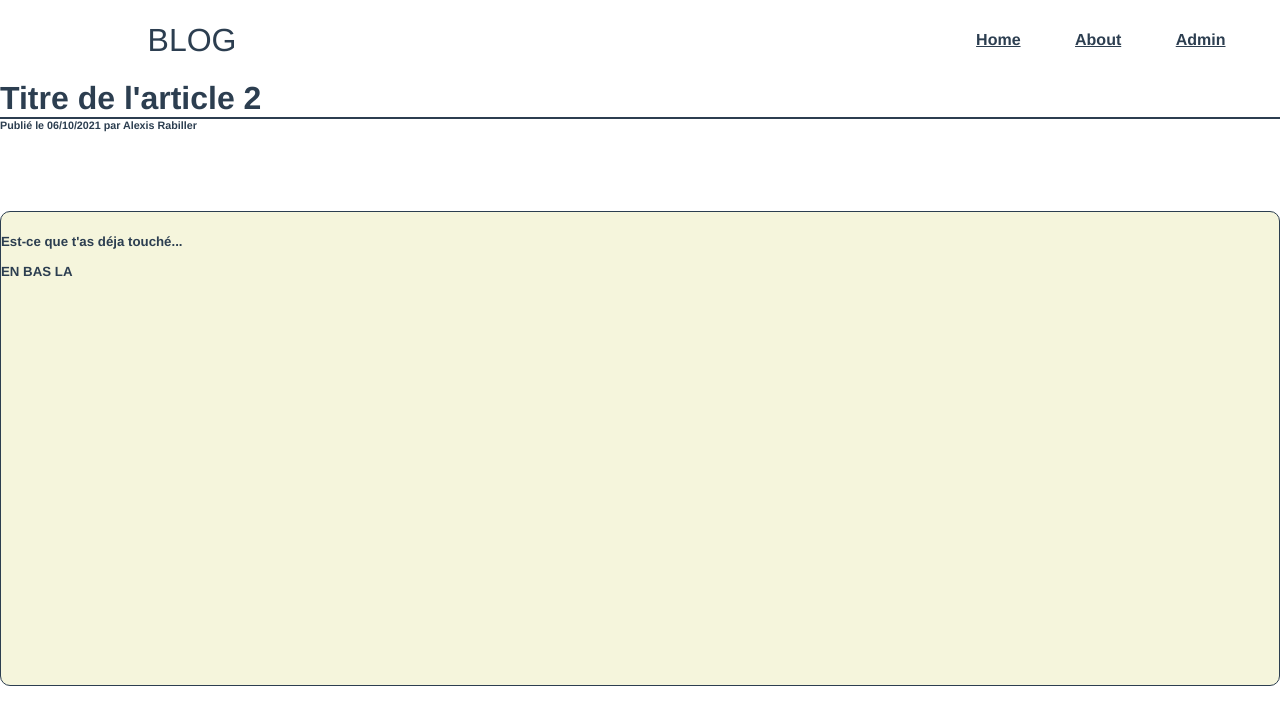
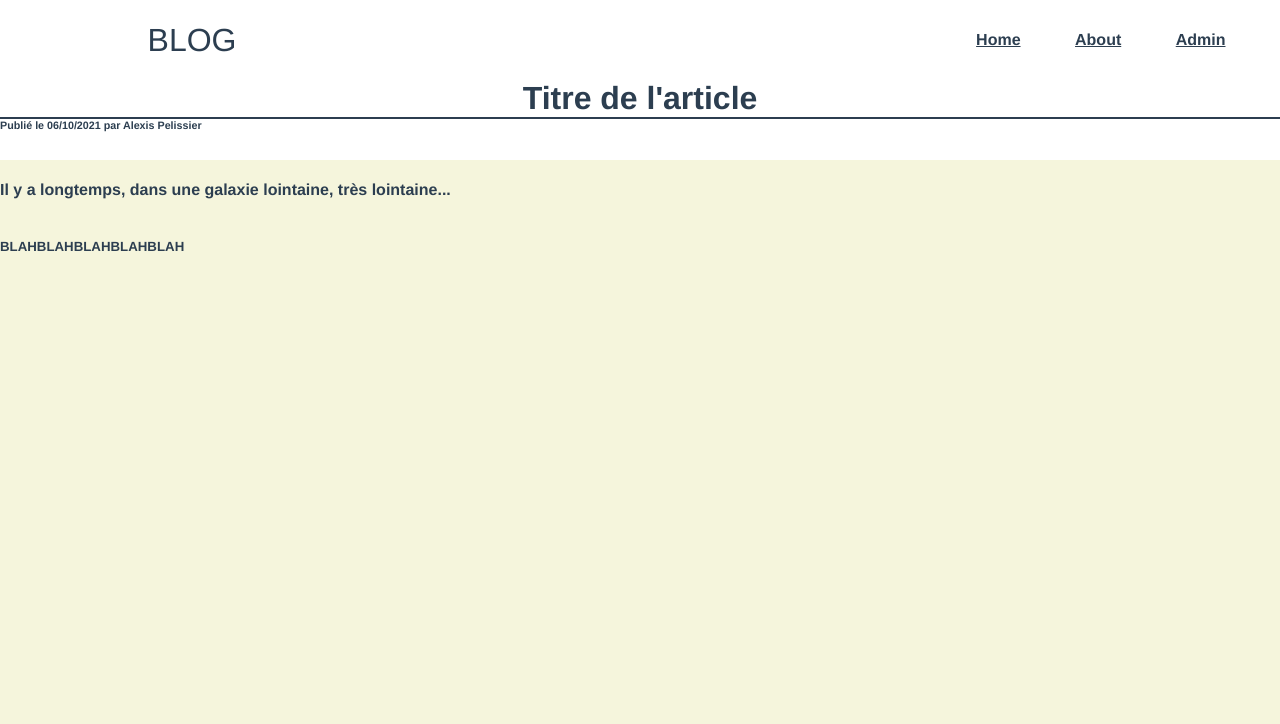
Before and after one commit to Alexis-Pel/blogVue, a Vue app: page /singlepost in a window 1280 px wide. Shown: the top 724 px of the page. Built offline with nearby package versions, Linux system fonts and the light colour scheme.

Commit message:
css singlepost

```diff
--- a/src/App.vue
+++ b/src/App.vue
@@ -21,6 +21,7 @@ export default {
   color: #2c3e50;
   height:100vh;
   width:100vw;
+  text-align: center;
 }
  body{
    margin:0;
--- a/src/article.js
+++ b/src/article.js
@@ -29,7 +29,7 @@ export default new Vuex.Store({
         date: "06/10/2021",
         author: "Alexis Rabiller",
         intro:
-          "Est-ce que t'as déja touché...",
+          "Pour combien d'euros je peut toucher....",
         content: "EN BAS LA",
         alt:""
       }
--- a/src/components/SinglePost.vue
+++ b/src/components/SinglePost.vue
@@ -7,8 +7,10 @@
       </h6>
     </div>
     <div id="content">
+      <h4>
+        {{ storage[index].intro }} <br /><br />
+      </h4>
       <h5>
-        {{ storage[index].intro }} <br /><br />
         {{ storage[index].content }}
       </h5>
     </div>
@@ -20,14 +22,14 @@ export default {
   name: "SinglePost",
   data() {
     return {
-      index: 1
+      index: 0,
     };
   },
   computed: {
     storage() {
-      return this.$store.state.todos
-    }
-  }
+      return this.$store.state.todos;
+    },
+  },
 };
 </script>
 
@@ -42,7 +44,7 @@ export default {
   border-bottom: 2px solid;
 }
 #subtitle {
-display: flex;
+  display: flex;
 }
 
 #title,
@@ -53,9 +55,12 @@ display: flex;
 
 #content {
   margin-top: 5rem;
-  padding-bottom: 30%;
   background-color: beige;
-  border: 1px solid;
-  border-radius: 10px;
+  text-align: start;
+  position: absolute;
+  top: 5em;
+  left: 0;
+  right: 0;
+  bottom: 0;
 }
 </style>
```
